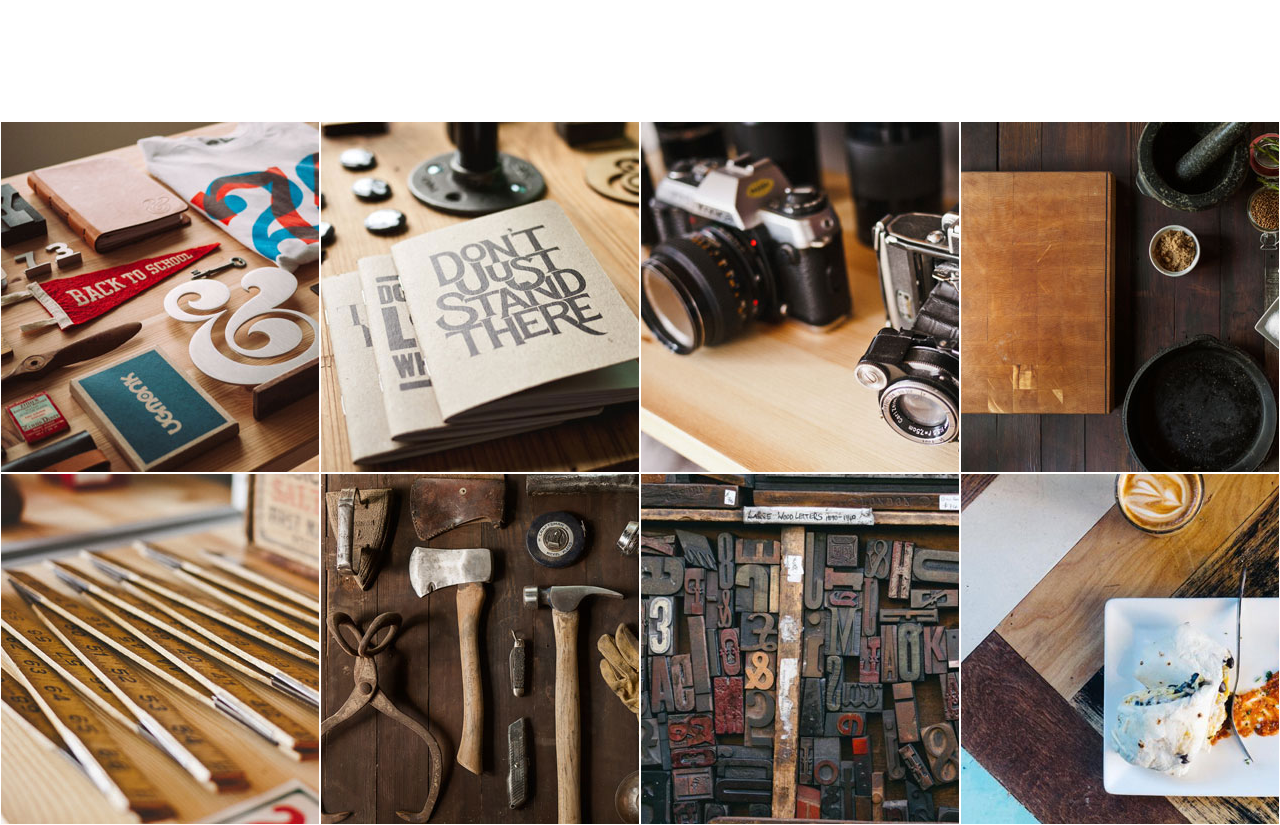
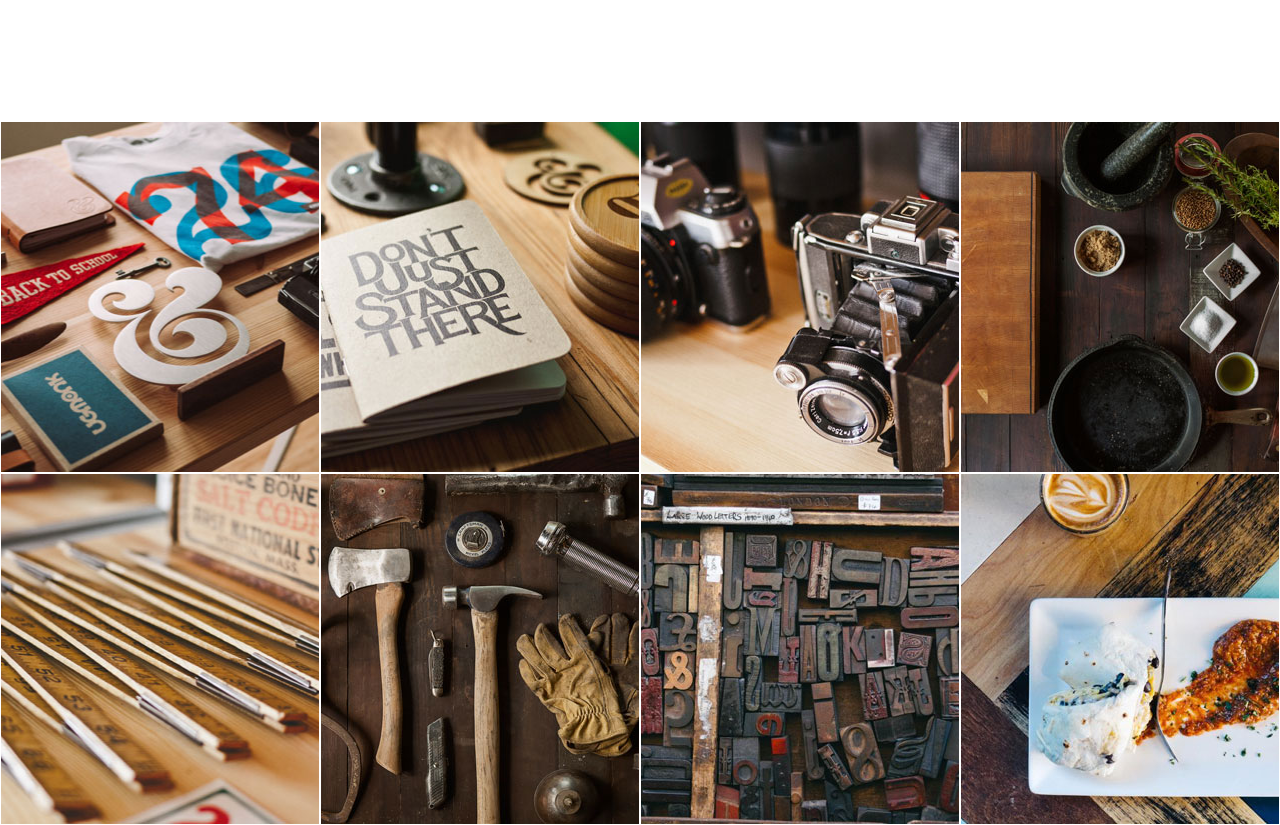
Before and after one commit to Artemkuhar/HomeworkL11, a plain HTML site: page index.html in a window 1280 px wide. Shown: the part 1575-2400 px from the top of the page. Drawn offline with Linux system fonts and the light colour scheme.

Commit message:
HomeworkL11

```diff
--- a/style/main.css
+++ b/style/main.css
@@ -159,6 +159,11 @@ section{
 	width: 480px;
 	height: 350px;
 	margin: 1px;
+	background-size: cover;
+	background-repeat: no-repeat;
+	background-position: center;
+	position: relative;
+	z-index: 1;
 
 }
 .page3foto2{
@@ -166,6 +171,11 @@ section{
 	width: 480px;
 	height: 350px;
 	margin: 1px;
+	background-size: cover;
+	background-repeat: no-repeat;
+	background-position: center;
+	position: relative;
+	z-index: 1;
 
 }
 .page3foto3{
@@ -173,6 +183,11 @@ section{
 	width: 480px;
 	height: 350px;
 	margin: 1px;
+	background-size: cover;
+	background-repeat: no-repeat;
+	background-position: center;
+	position: relative;
+	z-index: 1;
 
 
 }
@@ -181,6 +196,11 @@ section{
 	width: 480px;
 	height: 350px;
 	margin: 1px;
+	background-size: cover;
+	background-repeat: no-repeat;
+	background-position: center;
+	position: relative;
+	z-index: 1;
 
 }
 .page3foto5{
@@ -188,6 +208,11 @@ section{
 	width: 480px;
 	height: 350px;
 	margin: 1px;
+	background-size: cover;
+	background-repeat: no-repeat;
+	background-position: center;
+	position: relative;
+	z-index: 1;
 
 }
 .page3foto6{
@@ -195,6 +220,11 @@ section{
 	width: 480px;
 	height: 350px;
 	margin: 1px;
+	background-size: cover;
+	background-repeat: no-repeat;
+	background-position: center;
+	position: relative;
+	z-index: 1;
 
 }
 .page3foto7{
@@ -202,6 +232,11 @@ section{
 	width: 480px;
 	height: 350px;
 	margin: 1px;
+	background-size: cover;
+	background-repeat: no-repeat;
+	background-position: center;
+	position: relative;
+	z-index: 1;
 
 }
 .page3foto8{
@@ -209,5 +244,59 @@ section{
 	width: 480px;
 	height: 350px;
 	margin: 1px;
+	background-size: cover;
+	background-repeat: no-repeat;
+	background-position: center;
+	position: relative;
+	z-index: 1;
 
 }
+.page3foto1:hover:before, .page3foto2:hover:before, .page3foto3:hover:before, .page3foto4:hover:before, .page3foto5:hover:before, .page3foto6:hover:before, .page3foto7:hover:before, .page3foto8:hover:before{
+	content: "PROJECT NAME";
+	display: block;
+	width: 100%;
+	text-align: center;
+	position: absolute;
+	z-index: -1;
+	text-decoration: uppercase;
+	font-family: Raleway;
+	font-size: 14px;
+ 	color: #ffffff;
+ 	padding-top: 156px;
+
+}
+.page3foto1:hover:after, .page3foto2:hover:after, .page3foto3:hover:after, .page3foto4:hover:after, .page3foto5:hover:after, .page3foto6:hover:after, .page3foto7:hover:after, .page3foto8:hover:after{
+	content: "User Interface Design";
+	display: block;
+	width: 100%;
+	text-align: center;
+	position: absolute;
+	z-index: -1;
+	color: #f7dada;
+	padding-top: 180px;
+
+}
+.page3foto1:hover{
+	background-image: url(../img/3.1.1.png);
+}
+.page3foto2:hover{
+	background-image: url(../img/3.2.2.png);
+}
+.page3foto3:hover{
+	background-image: url(../img/3.3.3.png);
+}
+.page3foto4:hover{
+	background-image: url(../img/3.4.4.png);
+}
+.page3foto5:hover{
+	background-image: url(../img/3.5.5.png);
+}
+.page3foto6:hover{
+	background-image: url(../img/3.6.6.png);
+}
+.page3foto7:hover{
+	background-image: url(../img/3.7.7.png);
+}
+.page3foto8:hover{
+	background-image: url(../img/3.8.8.png);
+}
--- a/style/media.css
+++ b/style/media.css
@@ -11,6 +11,10 @@
 	}
 	.Page1 ul>li{
 		margin-right: 3%;
+	}
+	.contentPage2Block1, .contentPage2Block2{
+		padding-left: 7%;
+		padding-right: 7%;
 	}
 }
 @media(max-width: 992px) {
@@ -36,10 +40,19 @@
 	}
 	.block2page2, .block3page2, .block5page2, .block6page2, .block1page2, .block4page2{
 		margin-left: 0px;
+		padding-right: 50px;
+		padding-left: 50px;
 }
 	.block2page2, .block3page2, .block5page2, .block6page2{
 		margin-top: 45px;
+
 }
+	.page3foto1:hover:before, .page3foto2:hover:before, .page3foto3:hover:before, .page3foto4:hover:before, .page3foto5:hover:before, .page3foto6:hover:before, .page3foto7:hover:before, .page3foto8:hover:before{
+		padding-top: 125px;
+	}
+	.page3foto1:hover:after, .page3foto2:hover:after, .page3foto3:hover:after, .page3foto4:hover:after, .page3foto5:hover:after, .page3foto6:hover:after, .page3foto7:hover:after, .page3foto8:hover:after{
+		padding-top: 150px;
+	}
 }
 @media(max-width: 768px) {
 	.container {
@@ -63,7 +76,7 @@
 
 	}
 	.block2page2, .block3page2, .block5page2, .block6page2{
-		margin-left: 0px;
+		margin-left:0px;
 }
 	.block2page2, .block3page2, .block5page2, .block6page2{
 		margin-top: 45px;
@@ -89,11 +102,10 @@
 		align-items: center;
 
 	}
-	.block2page2, .block3page2, .block5page2, .block6page2{
-		margin-left: 0px;
-}
+
 	.block2page2, .block3page2, .block5page2, .block6page2{
 		margin-top: 45px;
+		margin-left: 0px;
 }
 
 	.contentPage3foto1, .contentPage3foto2{
```
Also changed, not shown: img/3.1.1.png (added), img/3.2.2.png (added), img/3.3.3.png (renamed from img/Layer 37.png), img/3.4.4.png (added), img/3.5.5.png (added), img/3.6.6.png (added), img/3.7.7.png (added), img/3.8.8.png (added), img/Rectangle 3 copy 2.png (deleted). Lines whose indentation alone changed are shown as unchanged.
